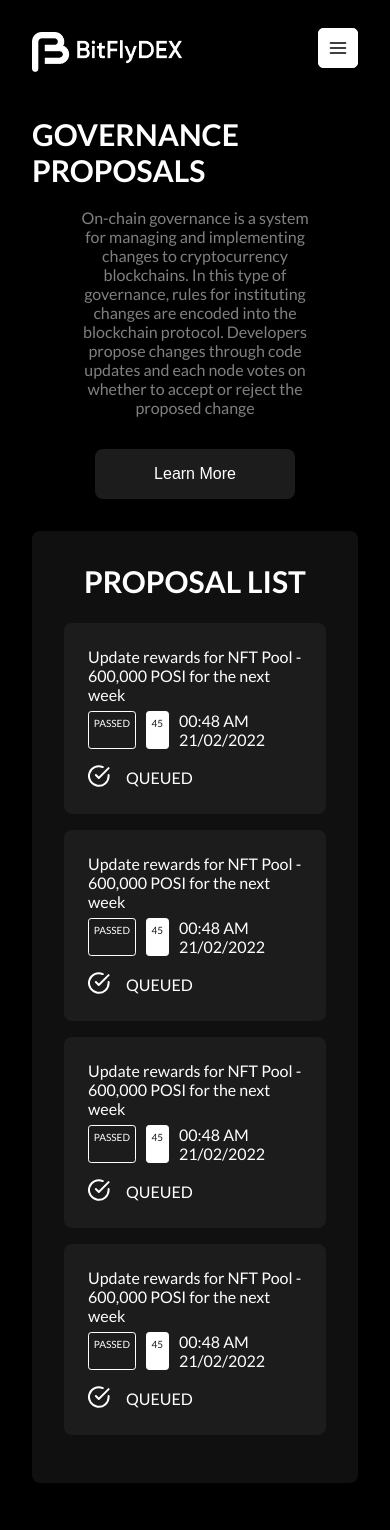
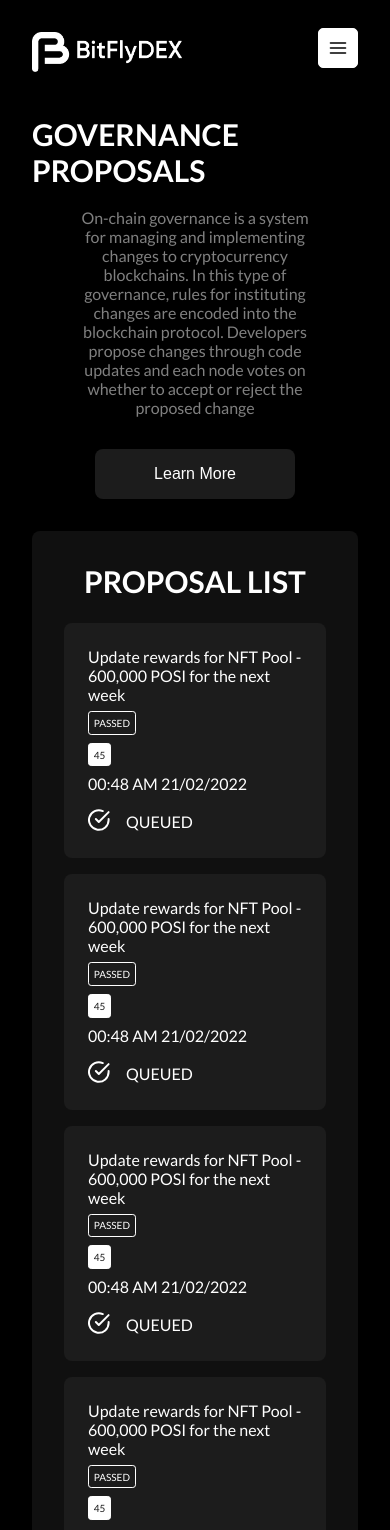
Before and after one commit to MehfoozurRehman/BitFlyDEX, a React (Vite) app: page /governance-proposals in a window 390 px wide. Shown: the top 1530 px of the page. Built offline with nearby package versions, Linux system fonts and the light colour scheme.

Commit message:
responsive

```diff
--- a/src/styles/governanceProposals.scss
+++ b/src/styles/governanceProposals.scss
@@ -46,7 +46,7 @@
 }
 .proposal__list {
   margin-top: 2rem;
-  height: 100vh;
+  height: fit-content;
   width: 100%;
 }
 .proposal__list__wrapper {
@@ -129,3 +129,13 @@
     margin-right: 1rem;
   }
 }
+@media (max-width: 550px) {
+  .proposal__list__wrapper__item__left__bottom {
+    flex-direction: column;
+    align-items: flex-start;
+  }
+  .proposal__list__wrapper__item__left__bottom__2 {
+    margin: 0.5rem 0;
+    flex: 2;
+  }
+}
```
